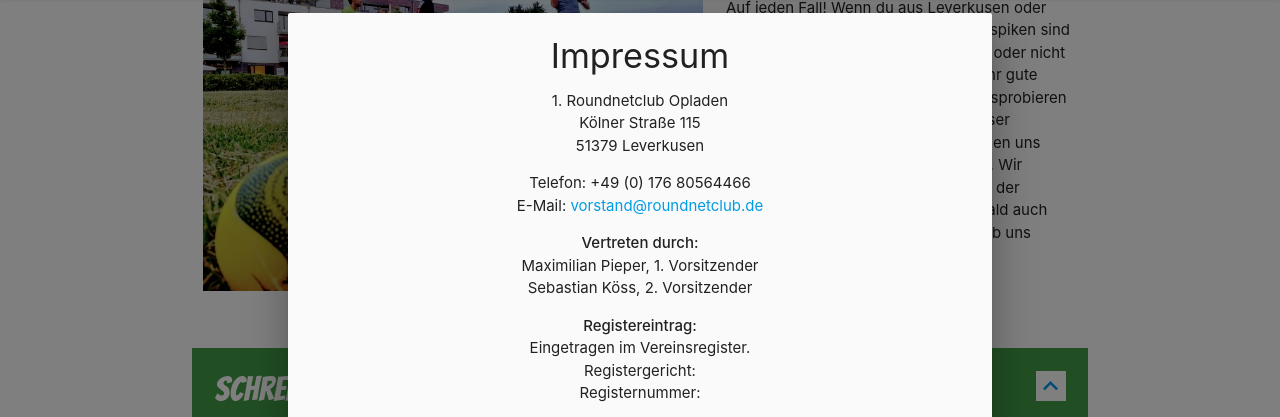
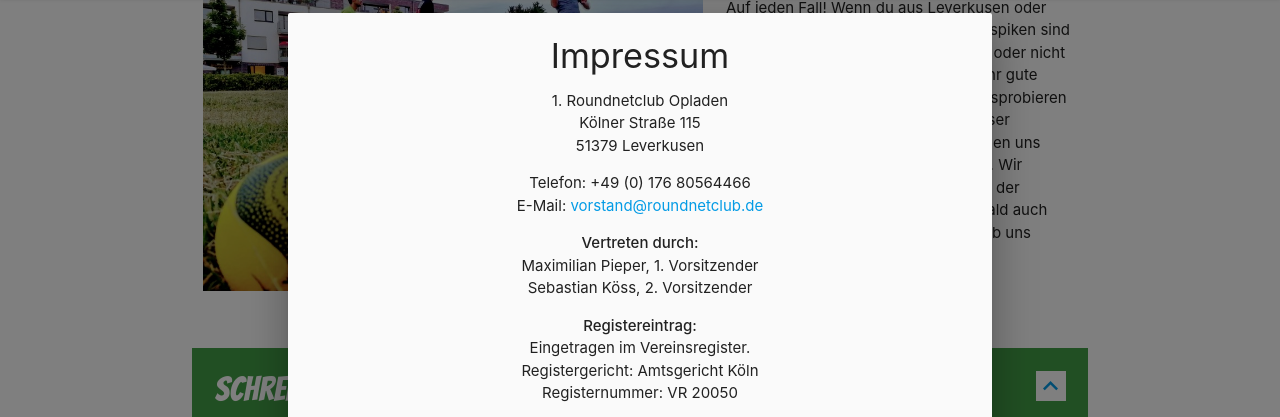
Before and after one commit to mla-/RCO-Homepage, a plain HTML site: page index.html in a window 1280 px wide. Both pictures are taken after a click on the link "Impressum". Shown: the part 2313-2730 px from the top of the page. Drawn offline with nearby package versions, Linux system fonts and the light colour scheme.

Commit message:
impressum

```diff
--- a/index.html
+++ b/index.html
@@ -219,7 +219,7 @@
                     E-Mail: <a href="mailto:vorstand@roundnetclub.de">vorstand@roundnetclub.de</a><br />
                 </p>
                 <p><strong>Vertreten durch:</strong><br />Maximilian Pieper, 1. Vorsitzender<br />
-                    Sebastian Köss, 2. Vorsitzender</p><p><strong>Registereintrag:</strong><br />Eingetragen im Vereinsregister.<br />Registergericht: <br />Registernummer: </p><p>Quelle: <a href="https://www.juraforum.de/impressum-generator/">Impressum Generator von JuraForum.de</a></p>
+                    Sebastian Köss, 2. Vorsitzender</p><p><strong>Registereintrag:</strong><br />Eingetragen im Vereinsregister.<br />Registergericht: Amtsgericht Köln<br />Registernummer: VR 20050</p><p>Quelle: <a href="https://www.juraforum.de/impressum-generator/">Impressum Generator von JuraForum.de</a></p>
             </div>
             <div class="modal-footer">
                 <a href="#!" class="modal-close waves-effect waves-green btn-flat">Schließen</a>
```
